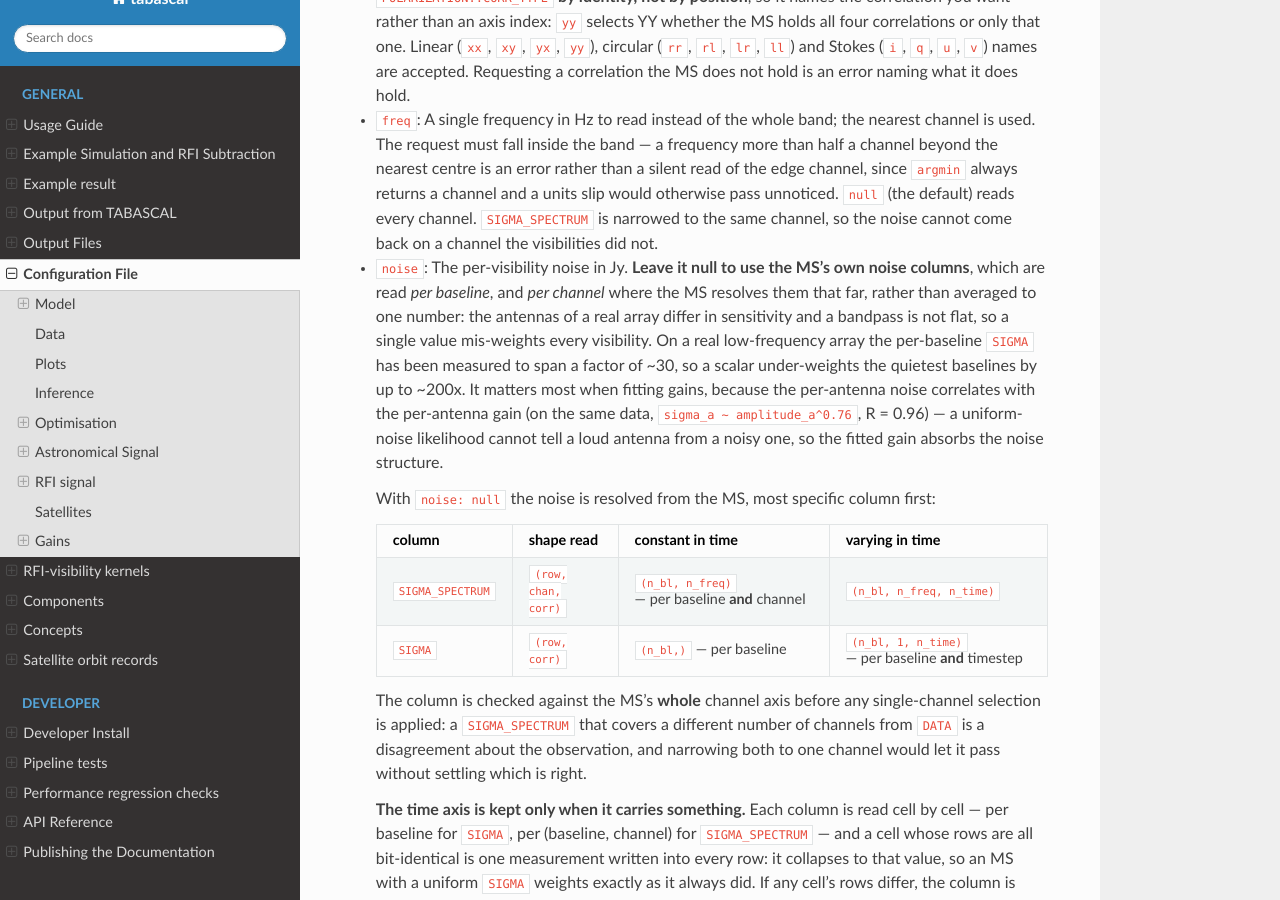
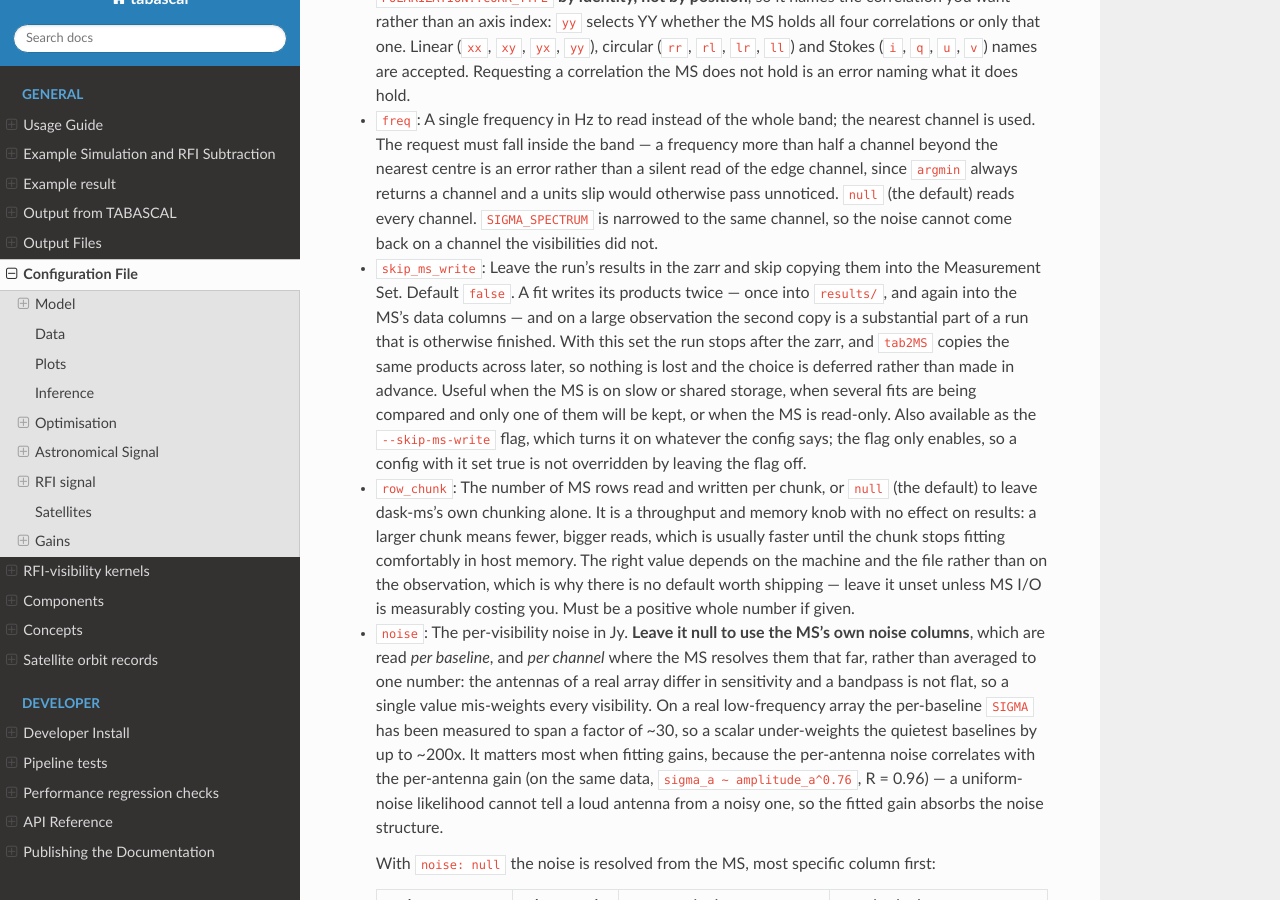
Before and after one commit to epfl-radio-astro/tabascal, a Sphinx documentation site: the page built from docs/config.md, in a window 1280 px wide and 900 px high, scrolled down 2809 px. Built offline with Sphinx 7.4.7 and the Read the Docs theme 3.1.0, drawn with Linux system fonts in a browser that asks for light colours.

Commit message:
Document the two new data keys where the rest are documented
skip_ms_write and row_chunk went into the base config with their inline
comments but not into docs/config.md, which carries a bullet for every
other key in the data section.

```diff
--- a/docs/config.md
+++ b/docs/config.md
@@ -81,6 +81,8 @@ data:
 * `data_col`: The data column within the MS file to use as the observed data. Default is `DATA` but can be any column that exists in the MS file.
 * `corr`: This is the correlation product to run on, default `xx`. It is matched against the MS's `POLARIZATION::CORR_TYPE` **by identity, not by position**, so it names the correlation you want rather than an axis index: `yy` selects YY whether the MS holds all four correlations or only that one. Linear (`xx`, `xy`, `yx`, `yy`), circular (`rr`, `rl`, `lr`, `ll`) and Stokes (`i`, `q`, `u`, `v`) names are accepted. Requesting a correlation the MS does not hold is an error naming what it does hold.
 * `freq`: A single frequency in Hz to read instead of the whole band; the nearest channel is used. The request must fall inside the band — a frequency more than half a channel beyond the nearest centre is an error rather than a silent read of the edge channel, since `argmin` always returns a channel and a units slip would otherwise pass unnoticed. `null` (the default) reads every channel. `SIGMA_SPECTRUM` is narrowed to the same channel, so the noise cannot come back on a channel the visibilities did not.
+* `skip_ms_write`: Leave the run's results in the zarr and skip copying them into the Measurement Set. Default `false`. A fit writes its products twice — once into `results/`, and again into the MS's data columns — and on a large observation the second copy is a substantial part of a run that is otherwise finished. With this set the run stops after the zarr, and `tab2MS` copies the same products across later, so nothing is lost and the choice is deferred rather than made in advance. Useful when the MS is on slow or shared storage, when several fits are being compared and only one of them will be kept, or when the MS is read-only. Also available as the `--skip-ms-write` flag, which turns it on whatever the config says; the flag only enables, so a config with it set true is not overridden by leaving the flag off.
+* `row_chunk`: The number of MS rows read and written per chunk, or `null` (the default) to leave dask-ms's own chunking alone. It is a throughput and memory knob with no effect on results: a larger chunk means fewer, bigger reads, which is usually faster until the chunk stops fitting comfortably in host memory. The right value depends on the machine and the file rather than on the observation, which is why there is no default worth shipping — leave it unset unless MS I/O is measurably costing you. Must be a positive whole number if given.
 * `noise`: The per-visibility noise in Jy. **Leave it null to use the MS's own noise columns**, which are read *per baseline*, and *per channel* where the MS resolves them that far, rather than averaged to one number: the antennas of a real array differ in sensitivity and a bandpass is not flat, so a single value mis-weights every visibility. On a real low-frequency array the per-baseline `SIGMA` has been measured to span a factor of ~30, so a scalar under-weights the quietest baselines by up to ~200x. It matters most when fitting gains, because the per-antenna noise correlates with the per-antenna gain (on the same data, `sigma_a ~ amplitude_a^0.76`, R = 0.96) — a uniform-noise likelihood cannot tell a loud antenna from a noisy one, so the fitted gain absorbs the noise structure.
 
   With `noise: null` the noise is resolved from the MS, most specific column first:
```
